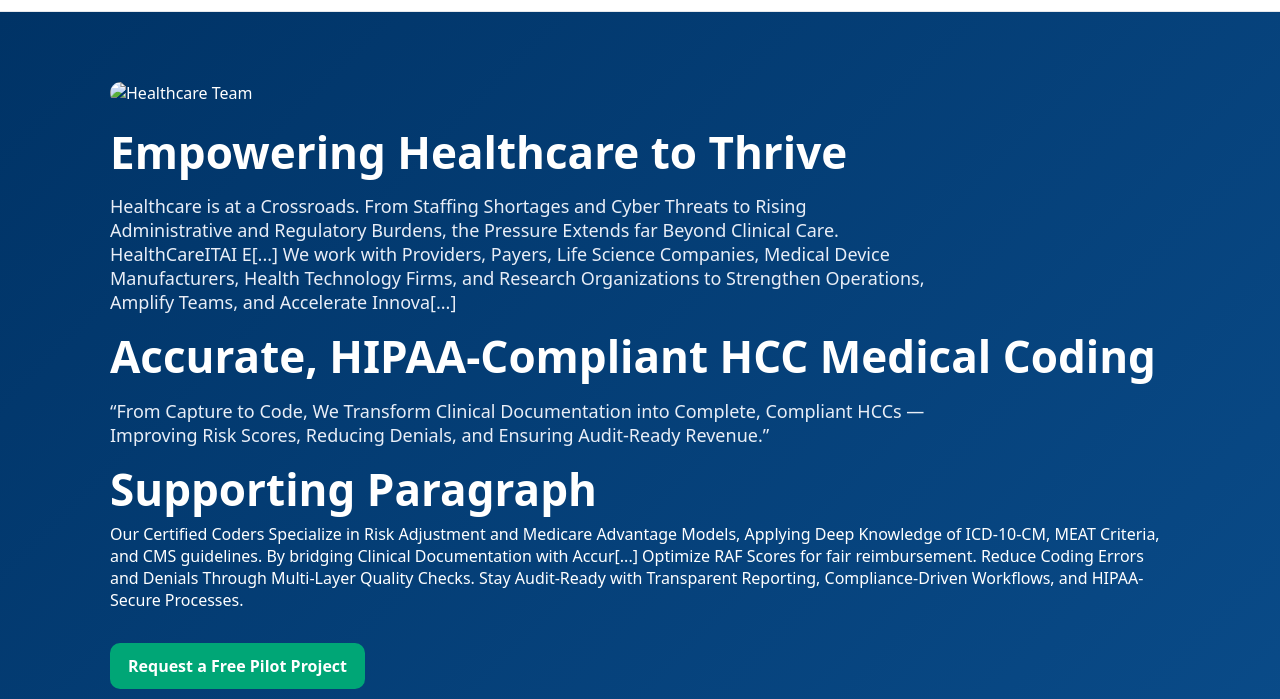
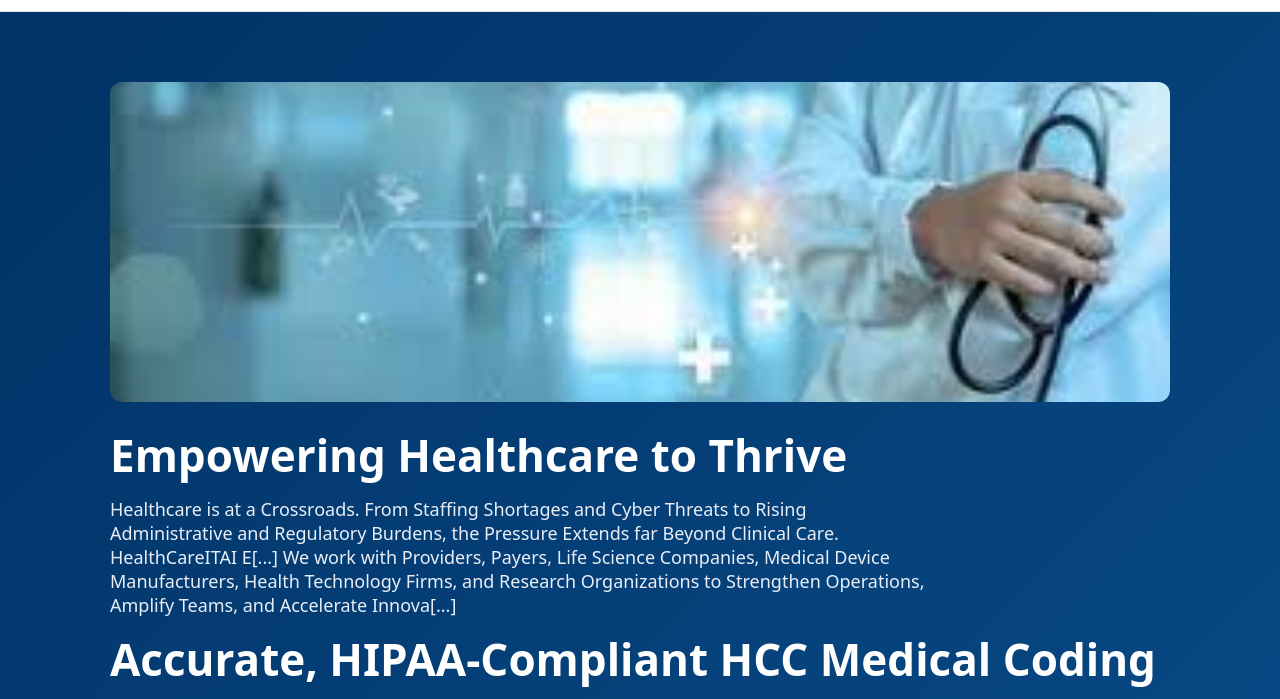
Before and after one commit to madhusamsani/MedicalCoding_WebSite-New, a plain HTML site: page index.html in a window 1280 px wide. Shown: the part 58-757 px from the top of the page. Drawn offline with Linux system fonts and the light colour scheme.

Commit message:
Update index.html

```diff
--- a/index.html
+++ b/index.html
@@ -24,7 +24,7 @@
 <main>
 <section class="hero"><div class="container">
   <!-- Example for Hero Section -->
-  <img src="assets/assets/hero-healthcare.jpg" alt="Healthcare Team" class="hero-photo" style="width:100%;max-height:320px;object-fit:cover;border-radius:12px;margin-bottom:24px;">
+  <img src="assets/hero-healthcare.jpg" alt="Healthcare Team" class="hero-photo" style="width:100%;max-height:320px;object-fit:cover;border-radius:12px;margin-bottom:24px;">
 <h1 class="headline">Empowering Healthcare to Thrive</h1>
 <p class="sub">Healthcare is at a Crossroads. From Staffing Shortages and Cyber Threats to Rising Administrative and Regulatory Burdens, the Pressure Extends far Beyond Clinical Care. HealthCareITAI E[...]
 We work with Providers, Payers, Life Science Companies, Medical Device Manufacturers, Health Technology Firms, and Research Organizations to Strengthen Operations, Amplify Teams, and Accelerate Innova[...]
```
